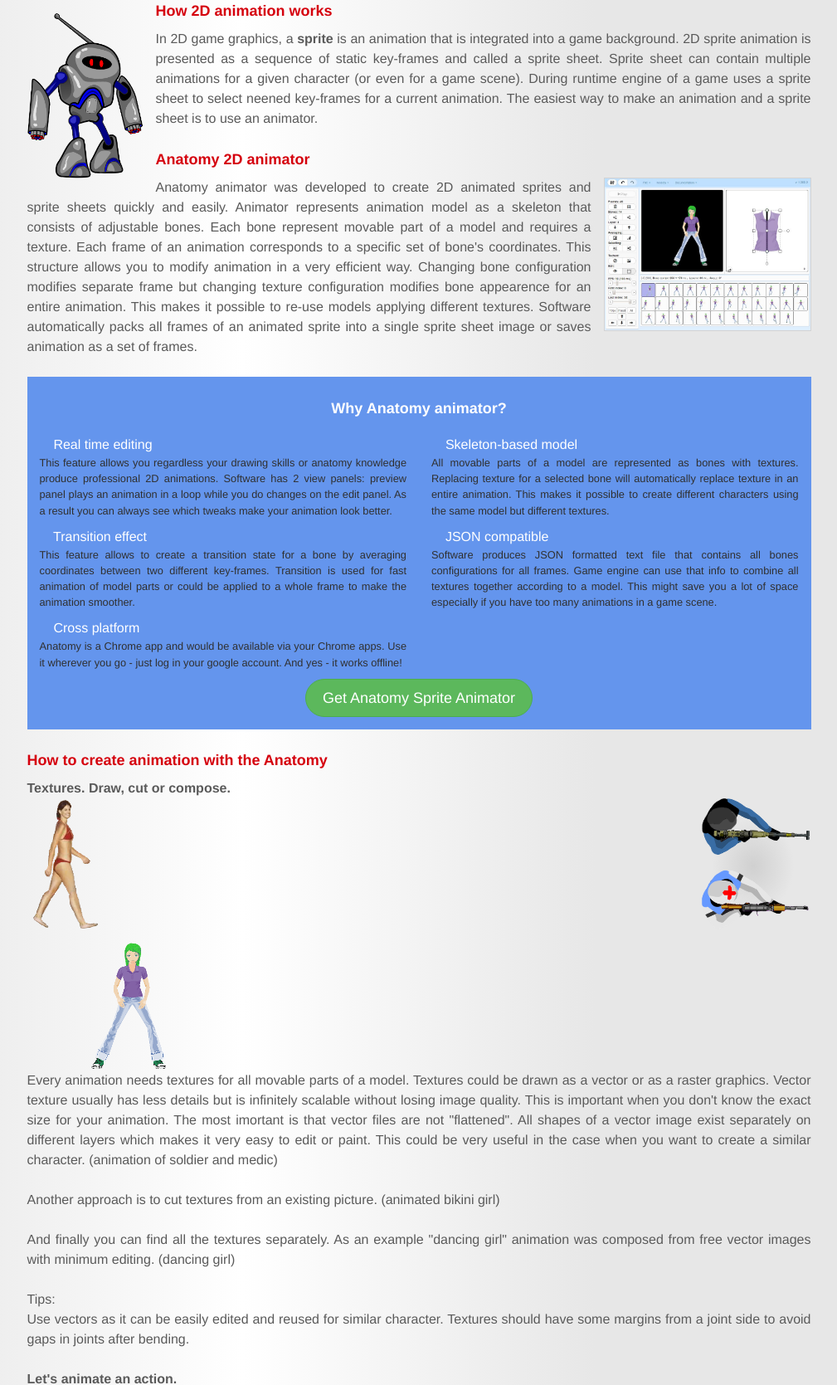
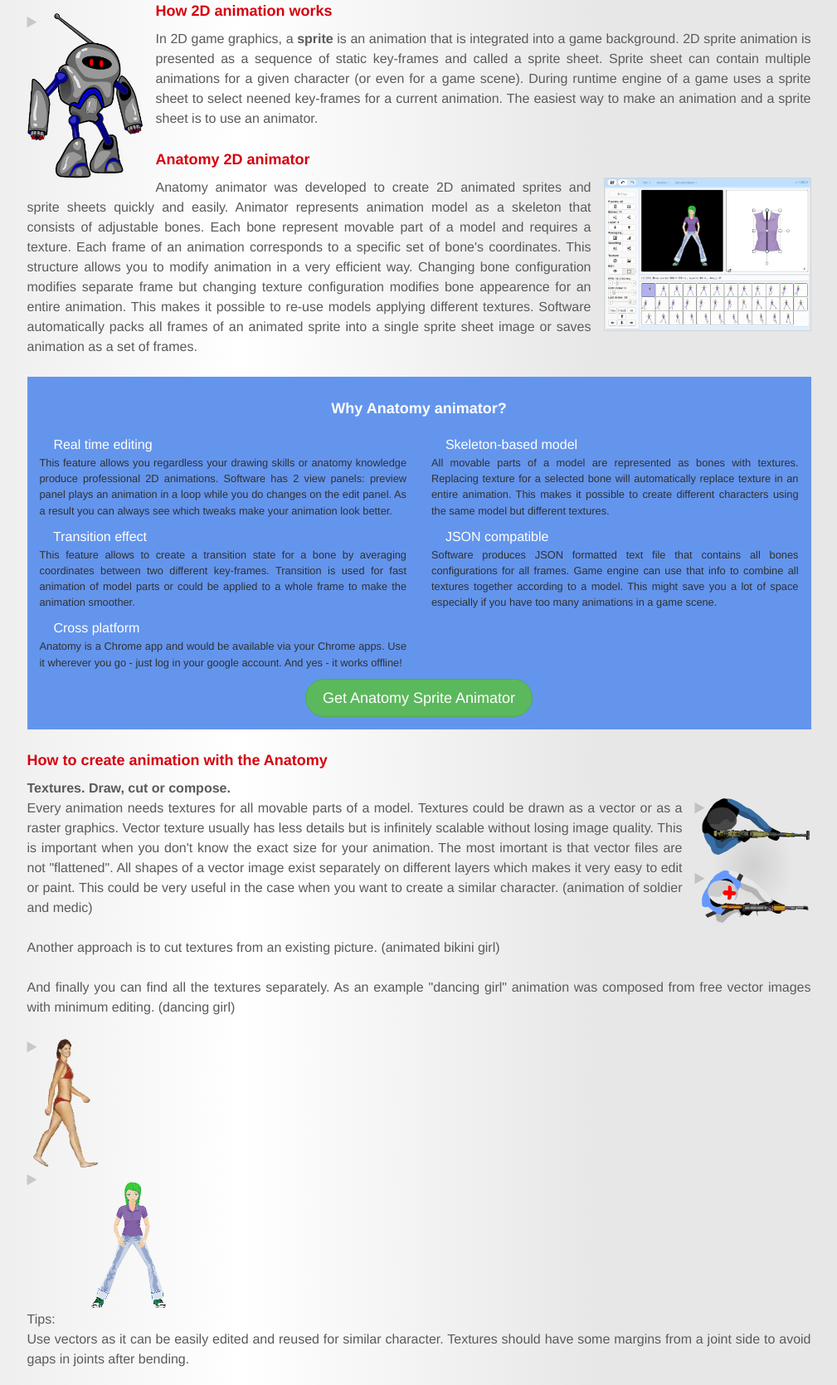
Before and after one commit to Qvatra/Githubpages, a PHP site: page / in a window 1280 px wide. Shown: the part 202-1871 px from the top of the page at 83% size, without its empty margins (135-1144 px from the left). Run offline with PHP 8.4, Linux system fonts and the light colour scheme; some web fonts are replaced.

Commit message:
play icon

```diff
--- a/css/custom.css
+++ b/css/custom.css
@@ -293,6 +293,19 @@
     content: url("../images/robo1.png") url("../images/soldier.png") url("../images/medic.png") url("../images/girlw.png") url("../images/girld.png");
 }
 
+.play {
+    opacity: 0.3;
+    font-size: 15px;
+}
+
+.robo1a .play,
+.girlwa .play,
+.girlda .play,
+.soldiera .play,
+.medica .play {
+    display: none;
+}
+
 .anatomy1 {
     cursor: pointer;
     border: 1px solid lightgrey;
--- a/index.html
+++ b/index.html
@@ -57,7 +57,9 @@
                     <h2>How to make game graphics in details</h2>
                 </div>
 
-                <div class="robo1"></div>
+                <div class="robo1">
+                    <i class="play fa fa-play"></i>
+                </div>
                 <h3>How 2D animation works</h3>
                 <h5>
                     In 2D game graphics, a <strong>sprite</strong> is an animation that is integrated into a game background.
@@ -140,13 +142,14 @@
                 <h3>How to create animation with the Anatomy</h3>
                 <h4>Textures. Draw, cut or compose.</h4>
                 <div class="soldier-medic">
-                    <div class="soldier"></div>
-                    <div class="medic"></div>
+                    <div class="soldier">
+                        <i class="play fa fa-play"></i>
+                    </div>
+                    <div class="medic">
+                        <i class="play fa fa-play"></i>
+                    </div>
                 </div>
-                <div>
-                    <div class="girlw"></div>
-                    <div class="girld"></div>
-                </div>
+
                 <h5>
                     Every animation needs textures for all movable parts of a model.
                     Textures could be drawn as a vector or as a raster graphics.
@@ -161,7 +164,14 @@
                     And finally you can find all the textures separately.
                     As an example "dancing girl" animation was composed from free vector images with minimum editing. (dancing girl)<br /><br />
                 </h5>
-
+                <div>
+                    <div class="girlw">
+                        <i class="play fa fa-play"></i>
+                    </div>
+                    <div class="girld">
+                        <i class="play fa fa-play"></i>
+                    </div>
+                </div>
                 <h5>
                     Tips:<br />
                     Use vectors as it can be easily edited and reused for similar character.
```
